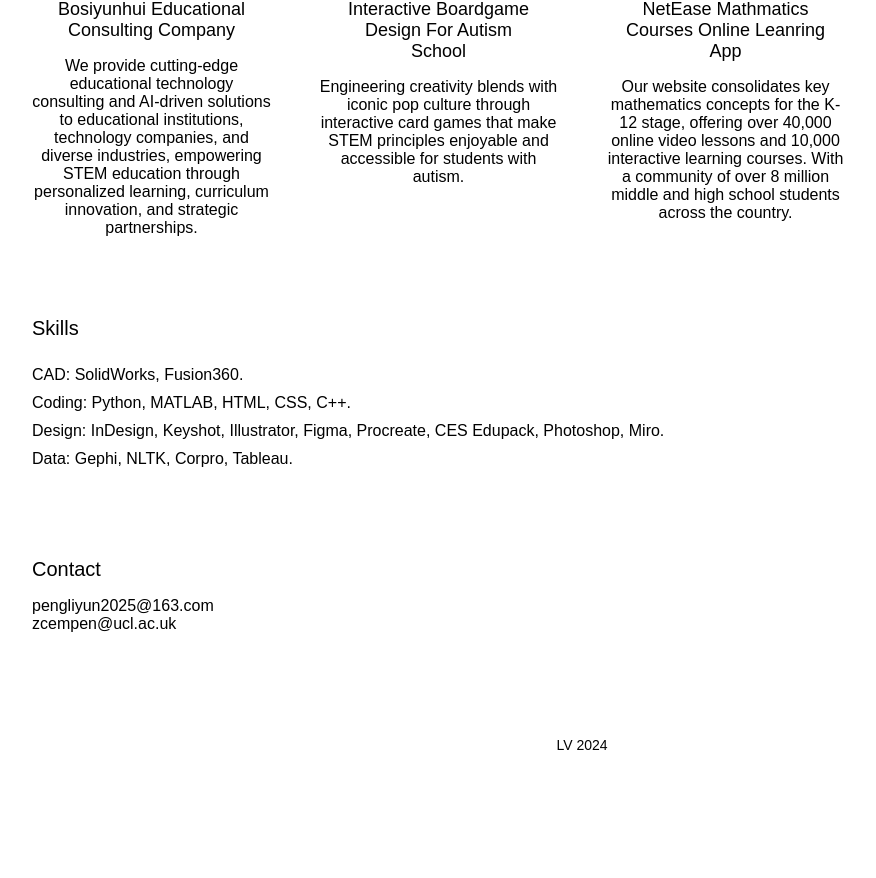
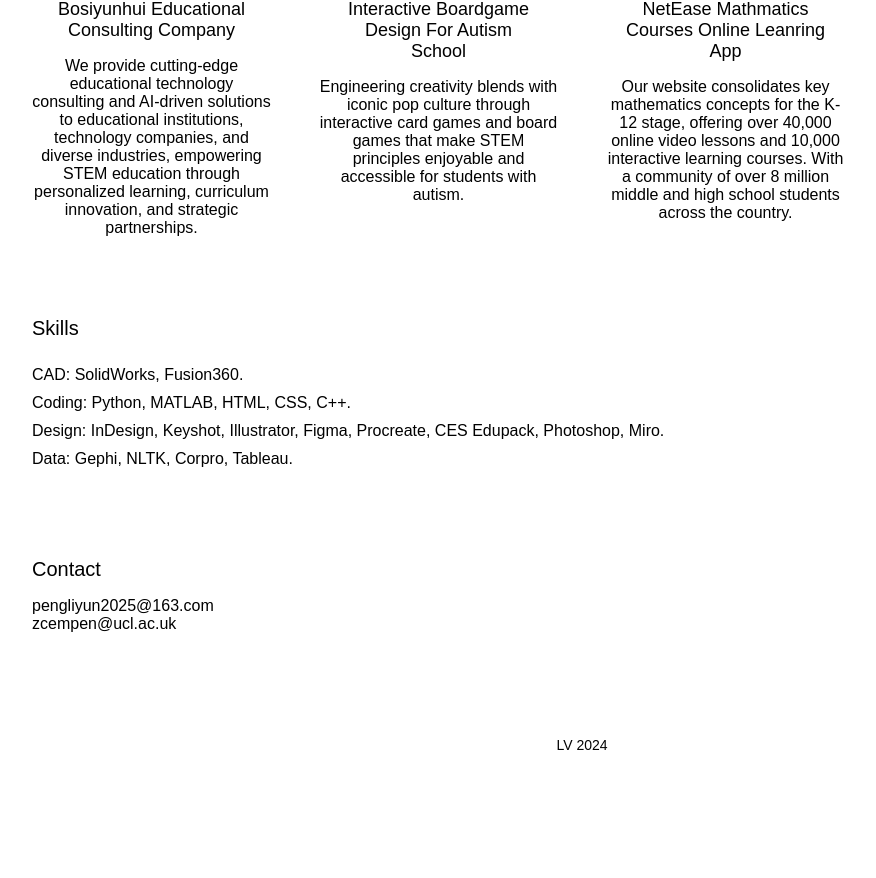
Before and after one commit to Carolyunp/Carollyunp.github.io, a plain HTML site: page index.html in a window 1280 px wide. Shown: the part 1978-2856 px from the top of the page, without its empty margins (58-934 px from the left). Drawn offline with nearby package versions, Linux system fonts and the light colour scheme; a web font is replaced by a local one.

Commit message:
Update index.html

```diff
--- a/index.html
+++ b/index.html
@@ -96,7 +96,7 @@
                         </a>
                         <p class="project-name">Interactive Boardgame Design For Autism School</p>
                         <p>
-                            Engineering creativity blends with iconic pop culture through interactive card games that make STEM principles enjoyable and accessible for students with autism.
+                            Engineering creativity blends with iconic pop culture through interactive card games and board games that make STEM principles enjoyable and accessible for students with autism.
                         </p>
                     </div>
                     <div class="project-item">
```
